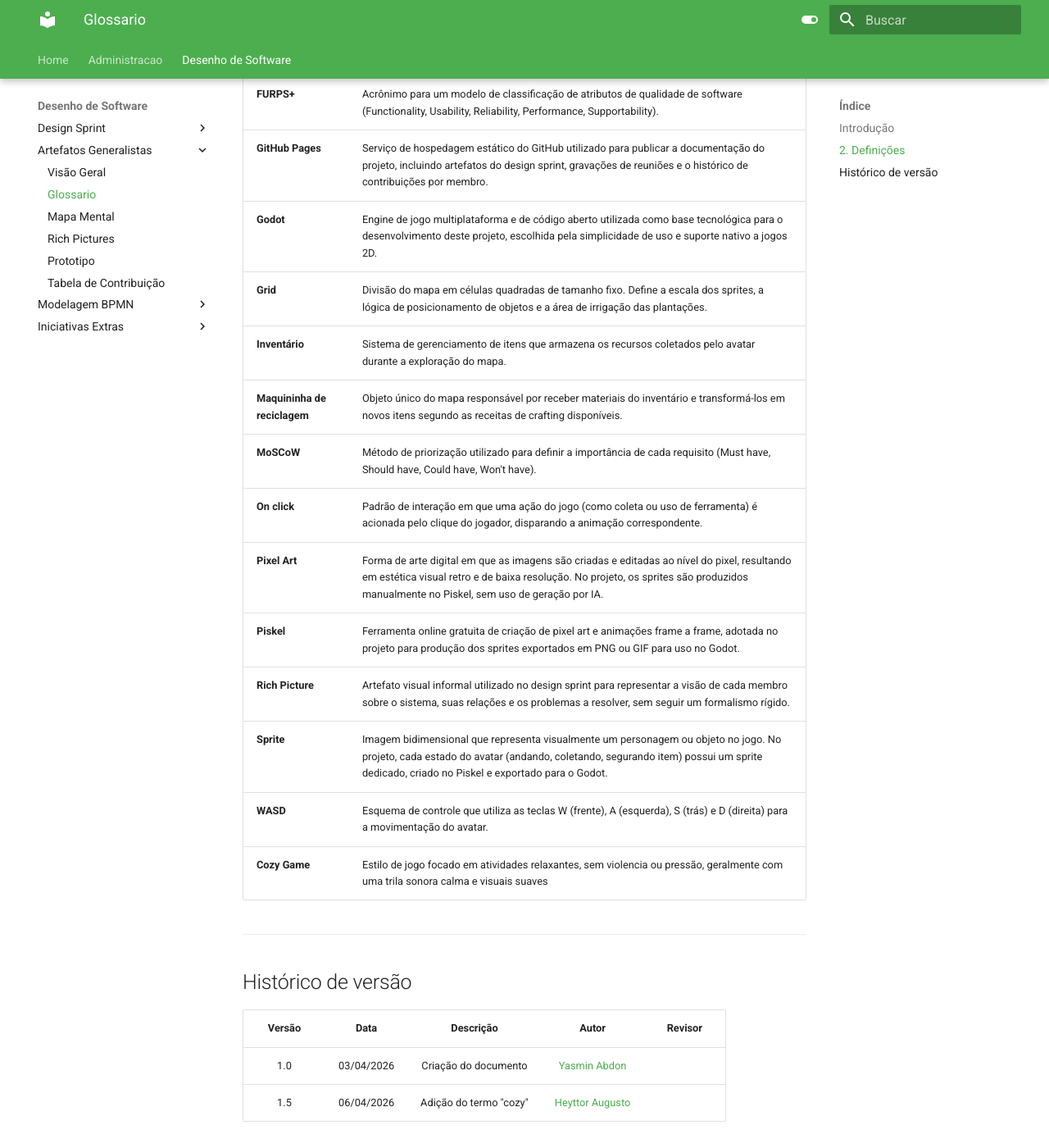
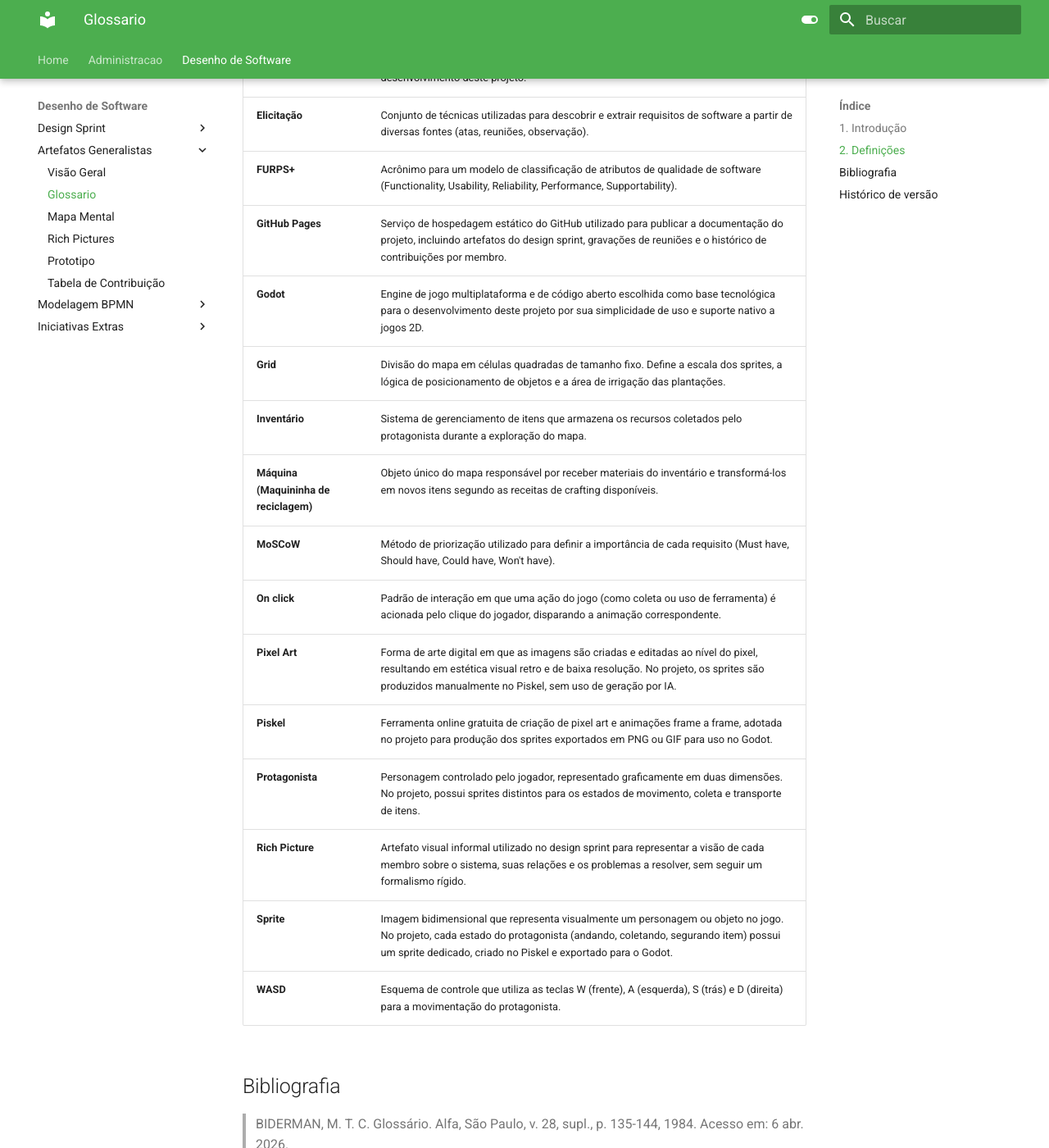
Before and after one commit to UnBArqDsw2026-1-Turma01/2026.1-T01_G1_FCTE_EcoGame_JogoSustentabilidade, an MkDocs documentation site: the page built from docs/desenho-de-software/base/artefatos-generalistas/02-Glossario.md, in a window 1280 px wide and 1400 px high, scrolled down 882 px. Shown: the whole window at 82% size. Built offline with MkDocs 1.6.1 and Material for MkDocs 9.7.7, drawn with Linux system fonts in a browser that asks for light colours; some of the changed text lies outside the part shown.

Commit message:
Adição de referência bibliográfica e organização do glossário em ordem alfabética

```diff
--- a/docs/desenho-de-software/base/artefatos-generalistas/02-Glossario.md
+++ b/docs/desenho-de-software/base/artefatos-generalistas/02-Glossario.md
@@ -4,10 +4,11 @@ EM CONSTRUÇÃO
 -->
 
 # Glossário
+"Pequeno vocabulário, ou relação de palavras, em que se explica o significado das
+mesmas, para ajudar o leitor na compreensão do texto que lê" ([BIDERMAN, 1984](#ref-unica))
 
-## Introdução
+## 1. Introdução
 
-1. Introdução
 Este documento tem como objetivo definir os termos técnicos, conceitos de jogo e siglas utilizados na documentação do projeto. A padronização destes termos visa alinhar o entendimento entre os membros da equipe e os stakeholders, garantindo que a comunicação seja clara e sem ambiguidades.
 
 ## 2. Definições
@@ -21,25 +22,29 @@ do dia 01/dia 02
 | Termo | Definição |
 | :--- | :--- |
 | **After Effects / Premiere** | Softwares da Adobe utilizados, respectivamente, para criação de animações e edição de vídeo na produção do demo do projeto. |
-| **Avatar 2D** | Personagem controlado pelo jogador, representado graficamente em duas dimensões. No projeto, possui sprites distintos para os estados de movimento, coleta e transporte de itens. |
 | **Blueprint** | Sistema visual de programação por nós (node-based) do Godot, utilizado para implementar a lógica do jogo sem escrita direta de código. Equivalente funcional ao Blueprint do Unreal Engine, adaptado ao contexto da engine escolhida. |
+|**Cozy Game**| Estilo de jogo focado em atividades relaxantes, sem violencia ou pressão, geralmente com uma trila sonora calma e visuais suaves|
 | **Crafting** | Mecânica de jogo que permite a criação de novos itens a partir da combinação de materiais coletados. No projeto, ocorre por meio da maquininha de reciclagem, seguindo receitas predefinidas que descontam os materiais do inventário. |
 | **Design Sprint** | Metodologia ágil de cinco dias utilizada para validar ideias e resolver problemas por meio de prototipagem e testes rápidos. Adotada como processo central de desenvolvimento deste projeto. |
 | **Elicitação** | Conjunto de técnicas utilizadas para descobrir e extrair requisitos de software a partir de diversas fontes (atas, reuniões, observação). |
 | **FURPS+** | Acrônimo para um modelo de classificação de atributos de qualidade de software (Functionality, Usability, Reliability, Performance, Supportability). |
 | **GitHub Pages** | Serviço de hospedagem estático do GitHub utilizado para publicar a documentação do projeto, incluindo artefatos do design sprint, gravações de reuniões e o histórico de contribuições por membro. |
-| **Godot** | Engine de jogo multiplataforma e de código aberto utilizada como base tecnológica para o desenvolvimento deste projeto, escolhida pela simplicidade de uso e suporte nativo a jogos 2D. |
+| **Godot** | Engine de jogo multiplataforma e de código aberto escolhida como base tecnológica para o desenvolvimento deste projeto por sua simplicidade de uso e suporte nativo a jogos 2D. |
 | **Grid** | Divisão do mapa em células quadradas de tamanho fixo. Define a escala dos sprites, a lógica de posicionamento de objetos e a área de irrigação das plantações. |
-| **Inventário** | Sistema de gerenciamento de itens que armazena os recursos coletados pelo avatar durante a exploração do mapa. |
-| **Maquininha de reciclagem** | Objeto único do mapa responsável por receber materiais do inventário e transformá-los em novos itens segundo as receitas de crafting disponíveis. |
+| **Inventário** | Sistema de gerenciamento de itens que armazena os recursos coletados pelo protagonista durante a exploração do mapa. |
+| **Máquina (Maquininha de reciclagem)** | Objeto único do mapa responsável por receber materiais do inventário e transformá-los em novos itens segundo as receitas de crafting disponíveis. |
 | **MoSCoW** | Método de priorização utilizado para definir a importância de cada requisito (Must have, Should have, Could have, Won't have). |
 | **On click** | Padrão de interação em que uma ação do jogo (como coleta ou uso de ferramenta) é acionada pelo clique do jogador, disparando a animação correspondente. |
 | **Pixel Art** | Forma de arte digital em que as imagens são criadas e editadas ao nível do pixel, resultando em estética visual retro e de baixa resolução. No projeto, os sprites são produzidos manualmente no Piskel, sem uso de geração por IA. |
 | **Piskel** | Ferramenta online gratuita de criação de pixel art e animações frame a frame, adotada no projeto para produção dos sprites exportados em PNG ou GIF para uso no Godot. |
+| **Protagonista** | Personagem controlado pelo jogador, representado graficamente em duas dimensões. No projeto, possui sprites distintos para os estados de movimento, coleta e transporte de itens. |
 | **Rich Picture** | Artefato visual informal utilizado no design sprint para representar a visão de cada membro sobre o sistema, suas relações e os problemas a resolver, sem seguir um formalismo rígido. |
-| **Sprite** | Imagem bidimensional que representa visualmente um personagem ou objeto no jogo. No projeto, cada estado do avatar (andando, coletando, segurando item) possui um sprite dedicado, criado no Piskel e exportado para o Godot. |
-| **WASD** | Esquema de controle que utiliza as teclas W (frente), A (esquerda), S (trás) e D (direita) para a movimentação do avatar. |
-|**Cozy Game**| Estilo de jogo focado em atividades relaxantes, sem violencia ou pressão, geralmente com uma trila sonora calma e visuais suaves|
+| **Sprite** | Imagem bidimensional que representa visualmente um personagem ou objeto no jogo. No projeto, cada estado do protagonista (andando, coletando, segurando item) possui um sprite dedicado, criado no Piskel e exportado para o Godot. |
+| **WASD** | Esquema de controle que utiliza as teclas W (frente), A (esquerda), S (trás) e D (direita) para a movimentação do protagonista. |
+
+## Bibliografia
+
+  > <a id="ref-unica"></a>BIDERMAN, M. T. C. Glossário. Alfa, São Paulo, v. 28, supl., p. 135-144, 1984. Acesso em: 6 abr. 2026.
 
 ---
 
@@ -48,4 +53,5 @@ do dia 01/dia 02
 | Versão | Data | Descrição | Autor | Revisor |
 | :----: | :--: | :-------: | :---: | :-----: |
 |  1.0   | 03/04/2026 | Criação do documento        | [Yasmin Abdon](https://github.com/yaabond) |  |
-|1.5 | 06/04/2026| Adição do termo "cozy" | [Heyttor Augusto](https://github.com/H3ytt0r62) | |
+| 1.5 | 06/04/2026| Adição do termo "cozy" | [Heyttor Augusto](https://github.com/H3ytt0r62) | |
+|1.6| 06/04/2026 | Adição de referência bibliográfica e organização do glossário em ordem alfabética | [Yasmin Abdon](https://github.com/yaabon)
```
